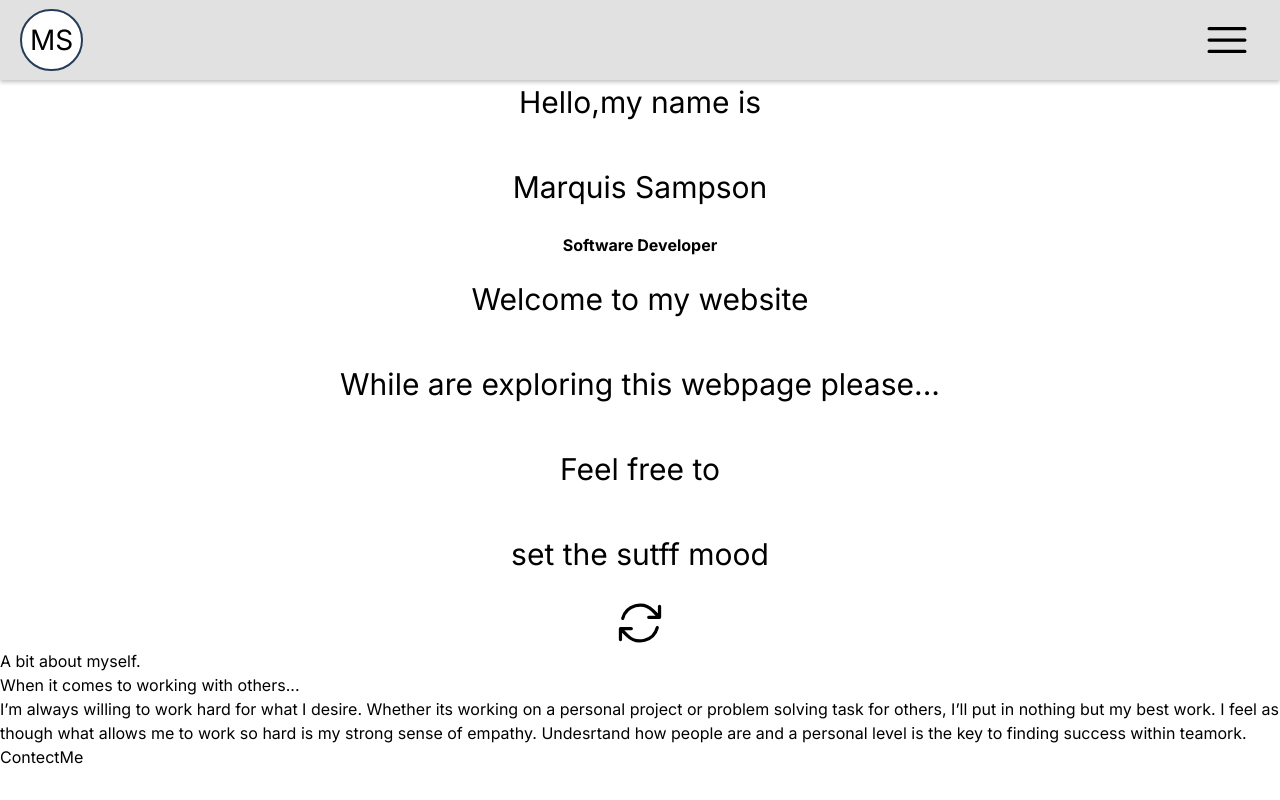
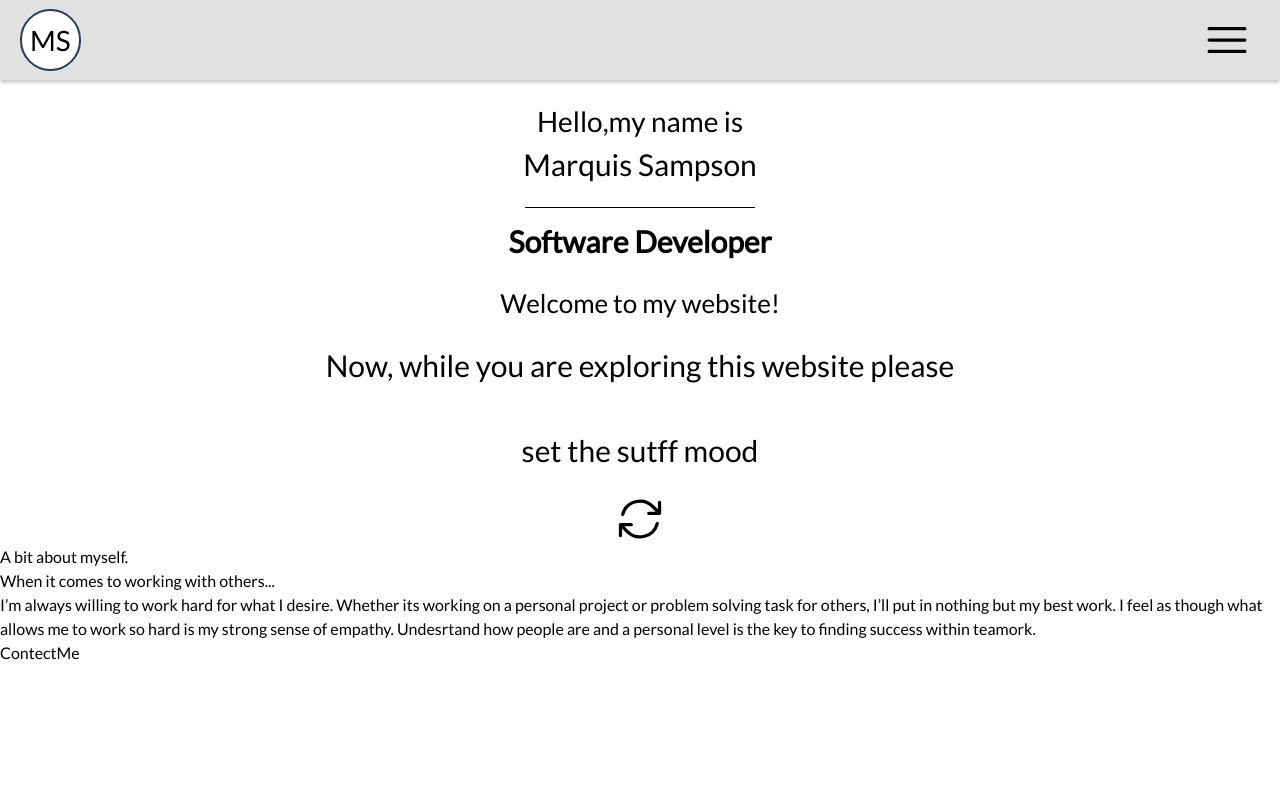
Before and after one commit to Marquis4484/msampson-resume, a Next.js app: page / in a window 1280 px wide. Built offline with nearby package versions, Linux system fonts and the light colour scheme.

Commit message:
Added Lato Font

```diff
--- a/package.json
+++ b/package.json
@@ -15,6 +15,7 @@
     "@fortawesome/free-solid-svg-icons": "^6.4.0",
     "@fortawesome/react-fontawesome": "^0.2.0",
     "@heroicons/react": "^2.0.18",
+    "@next/font": "^13.4.5",
     "@types/node": "20.2.5",
     "@types/react": "18.2.9",
     "@types/react-dom": "18.2.4",
--- a/src/app/layout.tsx
+++ b/src/app/layout.tsx
@@ -1,8 +1,10 @@
 import "./globals.css";
 import { Inter } from "next/font/google";
+import { Lato } from "@next/font/google";
 
+// const inter = Inter({ subsets: ["latin"] });
 
-const inter = Inter({ subsets: ["latin"] });
+const lato = Lato({ subsets: ["latin"], weight: "400" });
 
 export const metadata = {
    title: "Marquis Sampson Resume Website",
@@ -16,10 +18,7 @@ export default function RootLayout({
 }) {
    return (
       <html lang="en">
-         <body className={inter.className}>
-
-            {children}
-         </body>
+         <body className={lato.className}>{children}</body>
       </html>
    );
 }
--- a/src/app/page.tsx
+++ b/src/app/page.tsx
@@ -1,18 +1,16 @@
 import React from "react";
-import { About, ContactMe, Home, Nav} from "@/components";
+import { About, ContactMe, Home, Nav } from "@/components";
 
 export default function HomePage() {
    return (
       <div>
-         <Nav/>
+         <Nav />
 
-          <div className="pt-[60px]" >
-         <Home />
-         <About />
-         <ContactMe />
+         <div className="pt-[80px]">
+            <Home />
+            <About />
+            <ContactMe />
+         </div>
       </div>
-
-      </div>
-
    );
 }
--- a/src/components/Home.tsx
+++ b/src/components/Home.tsx
@@ -4,15 +4,16 @@ import { ArrowPathIcon } from "@heroicons/react/24/solid";
 export default function Home() {
    return (
       <div className="flex flex-col items-center">
-         <h1 className="text-[30px] py-[20px]">Hello,my name is</h1>
-         <span className="text-[30px] py-[20px]">Marquis Sampson</span>
-         <div className="border-t-[3px]"></div>
-         <span className="font-bold">Software Developer</span>
-         <p className="text-[30px] py-[20px]">Welcome to my website</p>
+         <p className="font-light text-[28px] pt-[20px]">Hello,my name is</p>
+         <h1 className="text-[30px] pb-[20px]">Marquis Sampson</h1>
+         <hr className="w-[230px] h-[12px]  border-[#000000]" />
+         <span className="font-bold text-[30px] pb-[20px]">
+            Software Developer
+         </span>
+         <p className="text-[26px]">Welcome to my website!</p>
          <p className="text-[30px] py-[20px]">
-            While are exploring this webpage please...
+            Now, while you are exploring this website please
          </p>
-         <p className="text-[30px] py-[20px]">Feel free to</p>
          <p className="text-[30px] py-[20px]">set the sutff mood</p>
          <button>
             <ArrowPathIcon className="h-[52px] w-[66px]" />
```
Also changed, not shown: 1 other file (tests, documents, lock files or other folders).
